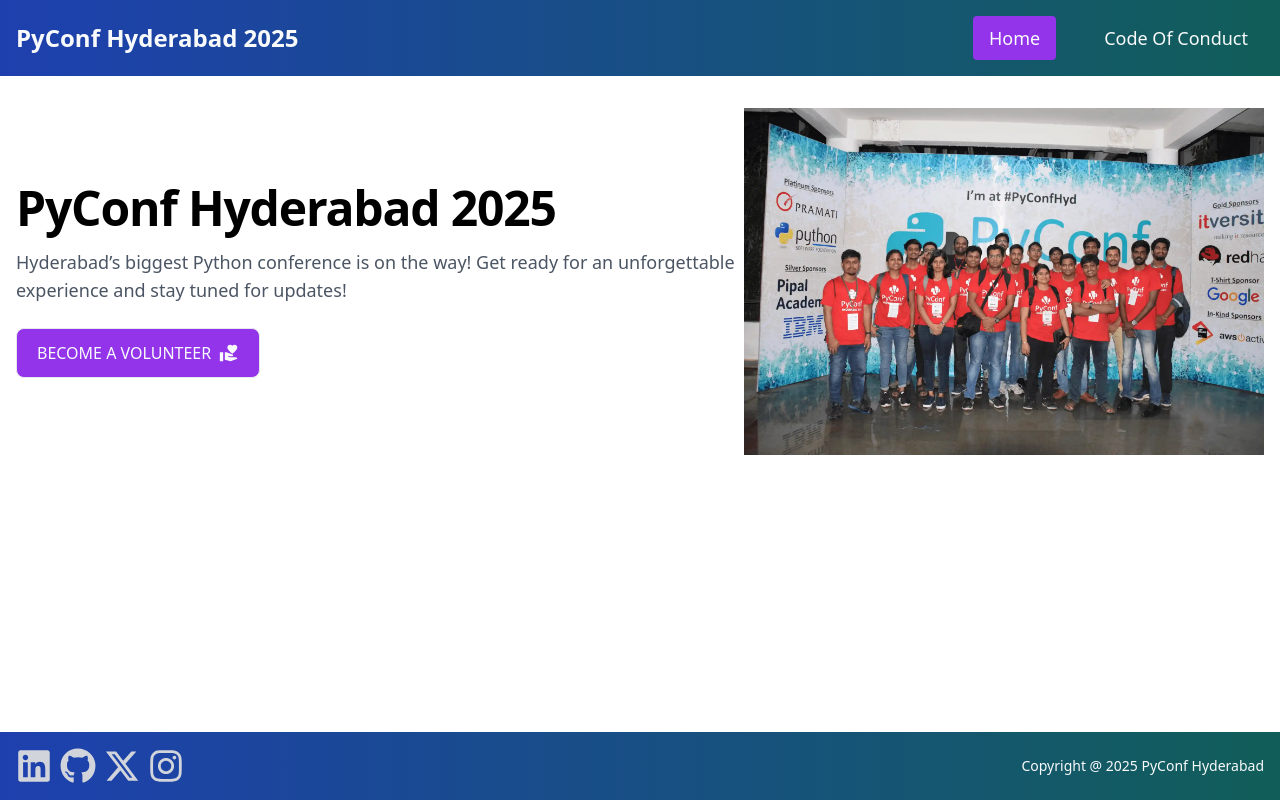
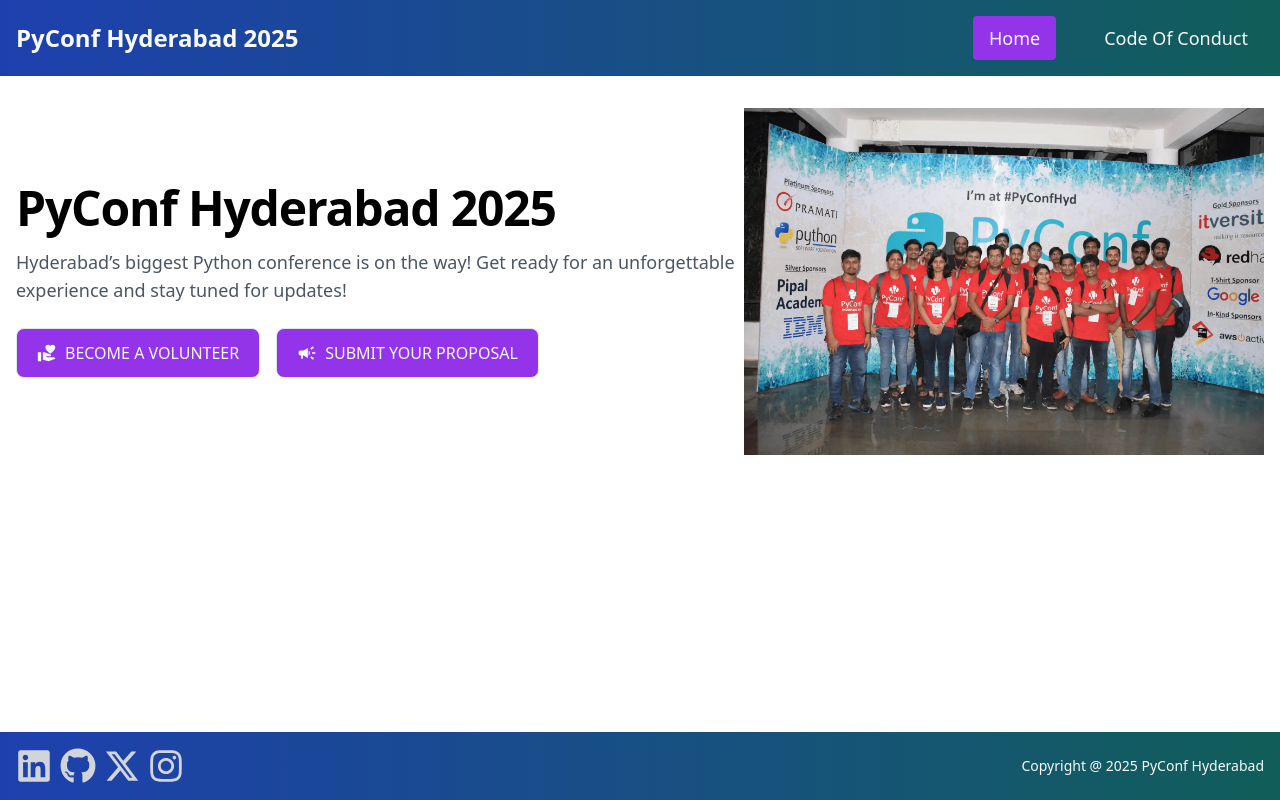
Before and after one commit to bkamapantula/pyconfhyd2025, a Next.js app: page / in a window 1280 px wide. Built offline with nearby package versions, Linux system fonts and the light colour scheme.

Commit message:
Add CFP button cta (#17)

```diff
--- a/data/details.js
+++ b/data/details.js
@@ -6,6 +6,7 @@ export const CONFERENCE = {
     'Hyderabad’s biggest Python conference is on the way! Get ready for an unforgettable experience and stay tuned for updates!',
   copyrightTitle: 'Copyright @ 2025 PyConf Hyderabad',
   volunteerFormUrl: 'https://forms.gle/aceBohpaYLWef4eU9',
+  cfpUrl: 'https://www.papercall.io/pyconfhyd2025',
   heroBannerUrl: '/images/hero-banner.webp',
   heroBannerAriaLabel: 'PyConf Hyderabad 2022 volunteers picture',
 };
--- a/src/components/Hero.jsx
+++ b/src/components/Hero.jsx
@@ -14,10 +14,17 @@ const Hero = () => {
           <p className="mb-6 text-gray-600 md:text-lg lg:text-1xl">
             {CONFERENCE.announcement}
           </p>
+
           <Link href={CONFERENCE.volunteerFormUrl} target="_blank">
+            <button className="inline-flex items-center justify-center bg-accent-light-600 px-5 py-3 font-medium hover:bg-accent-light-700 text-center text-gray-50 border rounded-lg mr-4">
+              <Icon name="VolunteerActivism" size={20} />
+              <span className="ml-2">BECOME A VOLUNTEER</span>
+            </button>
+          </Link>
+          <Link href={CONFERENCE.cfpUrl} target="_blank">
             <button className="inline-flex items-center justify-center bg-accent-light-600 px-5 py-3 font-medium hover:bg-accent-light-700 text-center text-gray-50 border rounded-lg">
-              BECOME A VOLUNTEER
-              <Icon name="VolunteerActivism" className="ms-2" size={20} />
+              <Icon name="MdCampaign" size={20} />
+              <span className="ml-2">SUBMIT YOUR PROPOSAL</span>
             </button>
           </Link>
         </div>
--- a/src/components/Icon.jsx
+++ b/src/components/Icon.jsx
@@ -6,7 +6,7 @@ import {
   FaXTwitter,
 } from 'react-icons/fa6';
 import { GiHamburgerMenu } from 'react-icons/gi';
-import { MdVolunteerActivism } from 'react-icons/md';
+import { MdVolunteerActivism, MdCampaign } from 'react-icons/md';
 
 const icons = {
   Facebook: FaFacebook,
@@ -16,6 +16,7 @@ const icons = {
   X: FaXTwitter,
   HamburgerMenu: GiHamburgerMenu,
   VolunteerActivism: MdVolunteerActivism,
+  MdCampaign: MdCampaign,
 };
 
 export const Icon = ({ name, size = 36, className = '', padding = 0 }) => {
```
